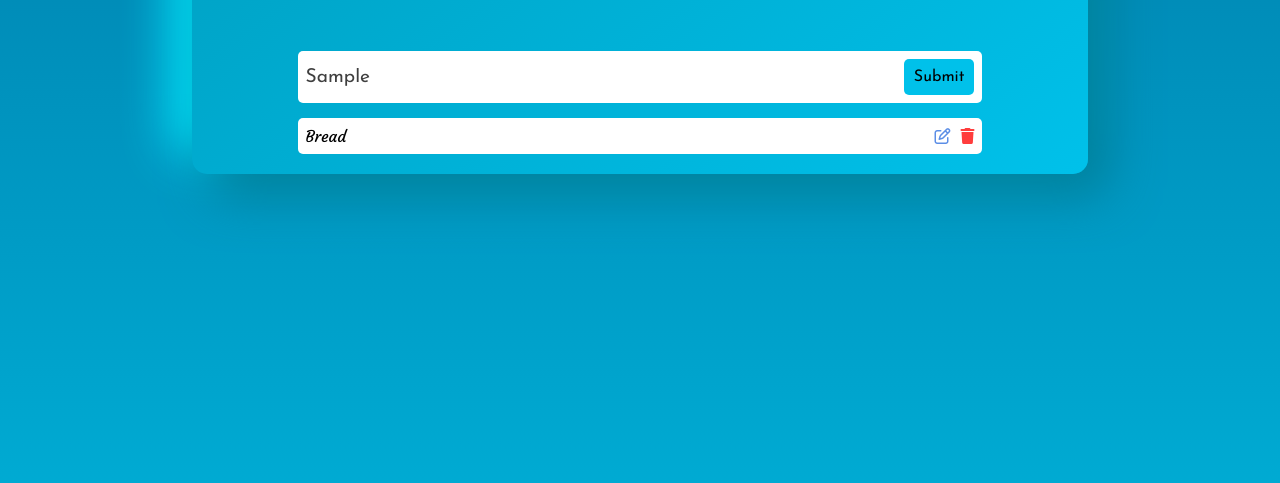
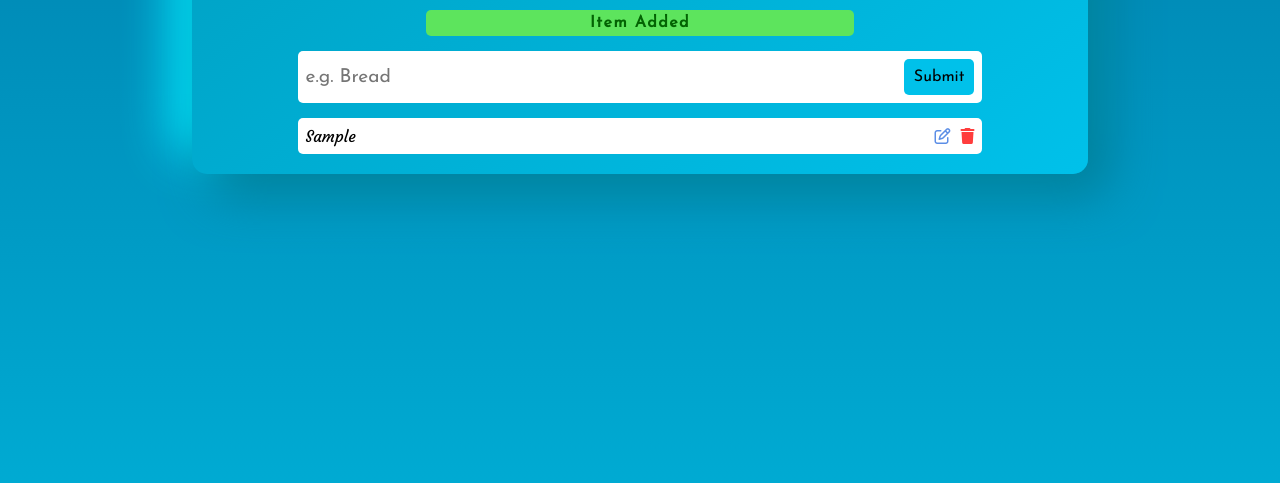
Before and after one commit to RizwanAhmed3000/To-Do-App, a plain HTML site: page index.html in a window 1280 px wide. Both pictures are taken after typing "Sample" into the empty fields and a click on the button "Submit". Shown: the part 159-642 px from the top of the page. Drawn offline with Linux system fonts and the light colour scheme.

Commit message:
add items

```diff
--- a/app.js
+++ b/app.js
@@ -0,0 +1,54 @@
+//GETTING ALL ELEMENTS
+const alertBox = document.querySelector('.alertBox')
+// console.log(alertBox)
+const inputValue = document.querySelector('.inputValue')
+// console.log(inputValue)
+const submitBtn = document.querySelector('.submitBtn')
+// console.log(submitBtn)
+const listArea = document.querySelector('.listArea')
+// console.log(listArea)
+
+const itemArray = []
+let increment = 0;
+
+
+function addItem() {
+    if (inputValue.value !== "") {
+        alertBox.textContent = "Item Added"
+        alertBox.classList.remove('visibility')
+        alertBox.classList.add('green')
+        const string = `<div class="listItems ${increment++}">
+        <ul>
+            <li>${inputValue.value}</li>
+        </ul>
+        <div class="icons">
+            <i class="fa-regular fa-pen-to-square" style="color: #5c8ee6; cursor: pointer;"></i>
+            <i class="fa-solid fa-trash" style="color: #ff3d3d; cursor: pointer;"></i>
+        </div>
+    </div>
+</div>`
+        itemArray.push(string)
+        inputValue.value = ""
+    }
+    else {
+        alertBox.classList.remove('visibility')
+        alertBox.classList.add('red')
+    }
+    listArea.innerHTML = itemArray.join("")
+    const deleteBtns = document.querySelectorAll('.fa-trash')
+    // console.log(deleteBtn)
+    deleteBtns.forEach((deleteBtn)=>{
+        deleteBtn.addEventListener('click', (e)=>{
+            // e.target.parentNode.parentNode.remove()
+            const elementText = e.currentTarget.parentNode.parentNode
+            const index = itemArray.find((item)=> item === elementText)
+            console.log(elementText)
+            console.log(itemArray)
+            // console.log(index)
+
+        })
+    })
+}
+
+
+submitBtn.addEventListener('click', addItem)
--- a/index.html
+++ b/index.html
@@ -28,11 +28,11 @@
             <p>Please Enter the value!</p>
         </div>
         <div class="inputArea">
-            <input type="text" placeholder="e.g. Bread">
-            <button>Submit</button>
+            <input type="text" placeholder="e.g. Bread" class="inputValue">
+            <button class="submitBtn">Submit</button>
         </div>
         <div class="listArea">
-            <div class="listItems">
+            <!-- <div class="listItems">
                 <ul>
                     <li>Bread</li>
                 </ul>
@@ -41,7 +41,7 @@
                     <i class="fa-solid fa-trash" style="color: #ff3d3d; cursor: pointer;"></i>
                 </div>
             </div>
-        </div>
+        </div> -->
     </div>
 
 
```
